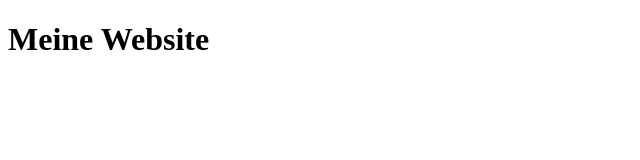
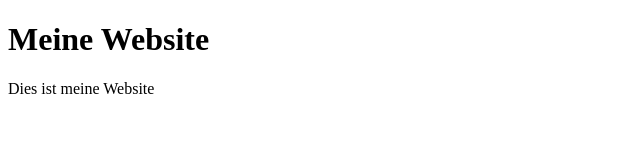
Before and after one commit to ferniemann/next-steps-git, a plain HTML site: page index.html in a window 1280 px wide. Shown: the whole page, without its empty margins (0-640 px from the left). Drawn offline with Linux system fonts and the light colour scheme.

Commit message:
chore: add paragraph locally

```diff
--- a/index.html
+++ b/index.html
@@ -8,6 +8,7 @@
   <body>
     <header>
       <h1>Meine Website</h1>
+      <p>Dies ist meine Website</p>
     </header>
   </body>
 </html>
```
